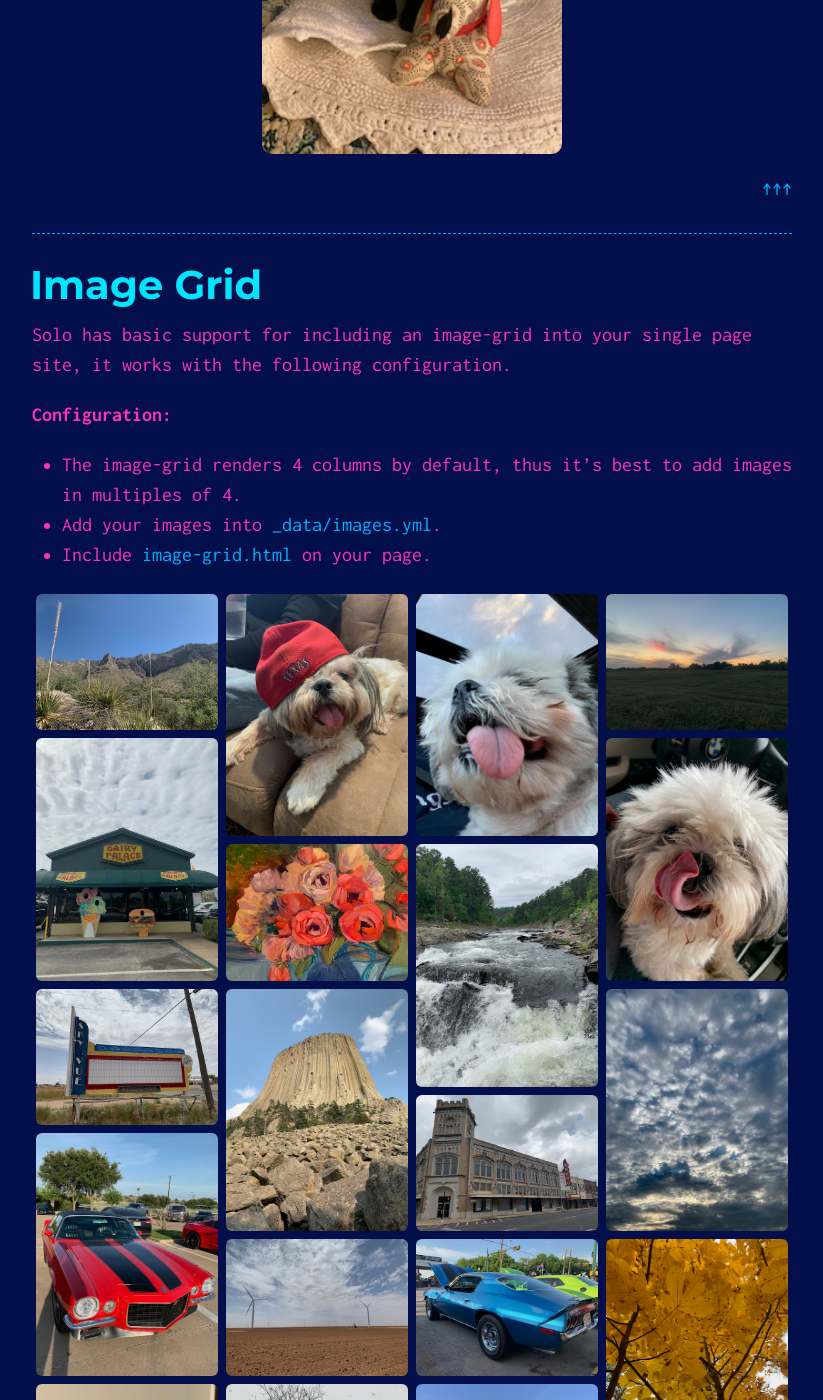
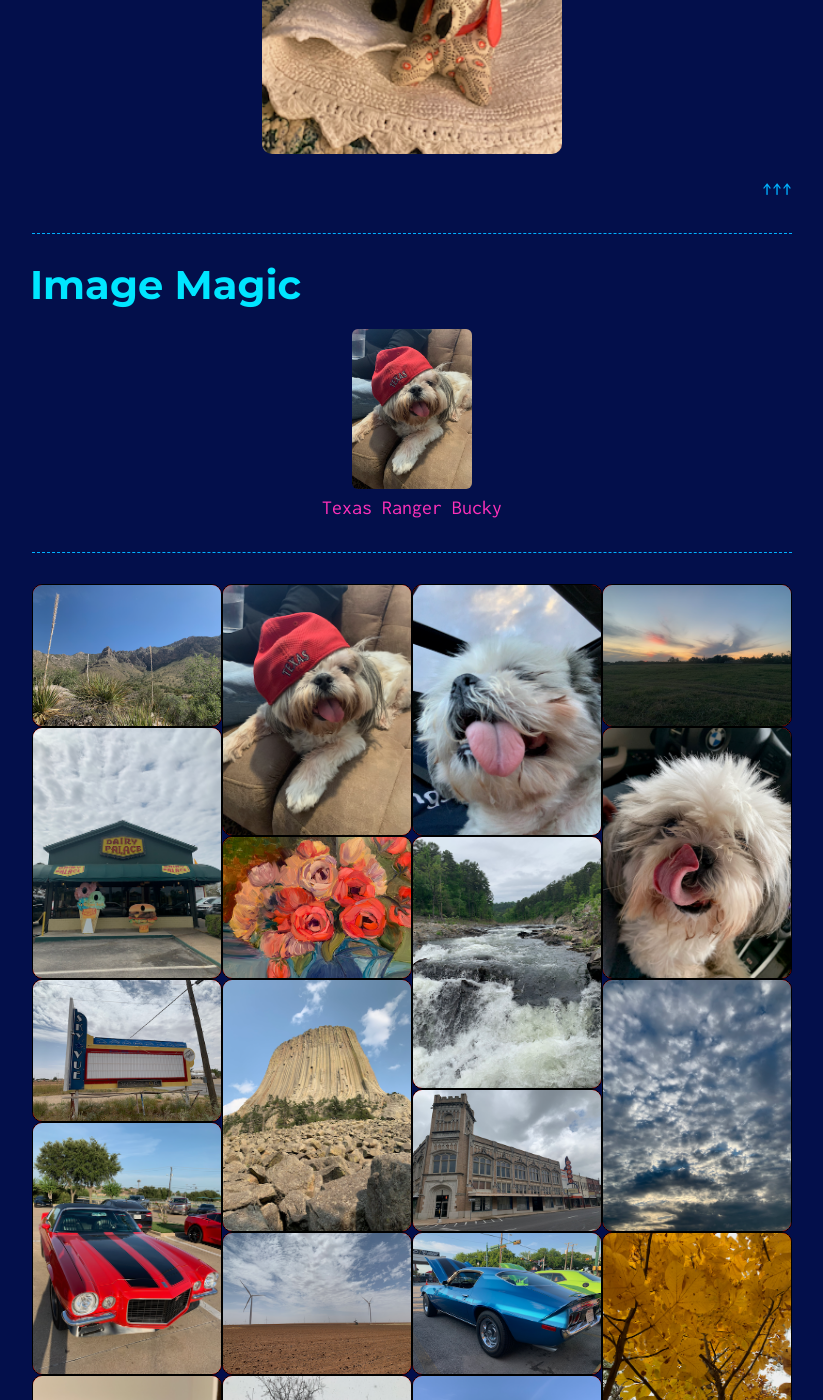
Before and after one commit to corbtastik/yolo, a Jekyll site: the page built from index.md, in a window 1280 px wide and 1400 px high, scrolled down 8445 px. Shown: the whole window, without its empty margins (228-1051 px from the left). Built offline with Jekyll 4.4.1, drawn with Linux system fonts in a browser that asks for light colours.

Commit message:
construction zone, inline image resize in flexbox

```diff
--- /dev/null
+++ b/_includes/image-magic.html
@@ -0,0 +1,22 @@
+<figure>
+    <img class="ig-image ig-link"
+         alt="Texas Ranger Bucky"
+         src="static/images/general/ranger-bucky.png">
+    <figcaption>Texas Ranger Bucky</figcaption>
+</figure>
+<hr>
+{% assign numImages = site.data.images.size %}
+{% assign imagesPerColumn = numImages | divided_by: 4 | minus: 1 %}
+<div class="ig-row">
+    {% for i in (0..3) %}
+    <div class="ig-column">
+        {% for j in (0..imagesPerColumn) %}
+        {% assign offset = i | times: imagesPerColumn %}
+        {% assign idx = i | plus: j | plus: offset %}
+        <img class="image-magic"
+             alt="{{ site.data.images[idx].description }}"
+             src="{{ site.data.images[idx].src }}">
+        {% endfor %}
+    </div>
+    {% endfor %}
+</div>
--- a/_includes/scripts.html
+++ b/_includes/scripts.html
@@ -31,6 +31,27 @@ igImages.forEach((igImage, index) => {
         igModal.style.display = "block";
         igModalContent.src = this.src;
         igModalCaption.innerHTML = this.alt;
-    }
+    };
 });
+
+const imageElements = document.querySelectorAll('.image-magic');
+
+imageElements.forEach((imageElement, index) => {
+    // let isImageBig = false;
+    imageElement.addEventListener("click", () => {
+        imageElement.parentElement.classList.toggle("ig-resize");
+        // if (isImageBig) {
+        //     imageElement.parentElement.style.maxWidth = "25%";
+        //     imageElement.parentElement.style.flex = "25%";
+        //     imageElement.style.width = "100%";
+        //     isImageBig = false;
+        // } else {
+        //     imageElement.parentElement.style.maxWidth = "100%";
+        //     imageElement.parentElement.style.flex = "100%";
+        //     imageElement.style.width = "100%";
+        //     isImageBig = true;
+        // }
+    });
+});
+
 </script>
--- a/_sass/solo/_images.scss
+++ b/_sass/solo/_images.scss
@@ -23,11 +23,17 @@ img {
 .ig-row {
   display: flex;
   flex-wrap: wrap;
+  justify-content: center;
 }
 
 .ig-column {
   flex: 25%;
   max-width: 25%;
+}
+
+.ig-resize {
+  flex: 100%;
+  max-width: 100%;
 }
 
 .ig-modal {
@@ -93,3 +99,25 @@ img {
     width: 100%;
   }
 }
+
+figure {
+  img {
+    display: block;
+    margin-right: auto;
+    margin-left: auto;
+    border-radius: 0.5em;
+    width: 128px;
+  }
+
+  figcaption {
+    text-align: center;
+  }
+}
+
+
+.image-magic {
+  border: 1px solid black;
+  background-color: red;
+  width: 100%;
+  transition: 1s;
+}
--- a/_sass/solo/themes/_purple.scss
+++ b/_sass/solo/themes/_purple.scss
@@ -8,8 +8,8 @@ $background-color-darker: #180440 !default;
 
 $accent-color: #0de5ff !default;
 
-$code-background-color: #260769 !default;
+$code-background-color: #0f052b !default;
 
-$text-color-alt: #613ca7 !default;
-$text-color: #947acd !default;
-$header-text-color: #8457ff !default;
+$text-color-alt: #9868ee !default;
+$text-color: #ded5f7 !default;
+$header-text-color: #9869f8 !default;
--- a/index.md
+++ b/index.md
@@ -252,6 +252,12 @@ AND   price <= 10000
 
 ---
 
+## Image Magic
+
+{% include image-magic.html %}
+
+---
+
 ## Image Grid
 
 Solo has basic support for including an image-grid into your single page site, it works with the following
```
Also changed, not shown: README.md, 1 other file.
